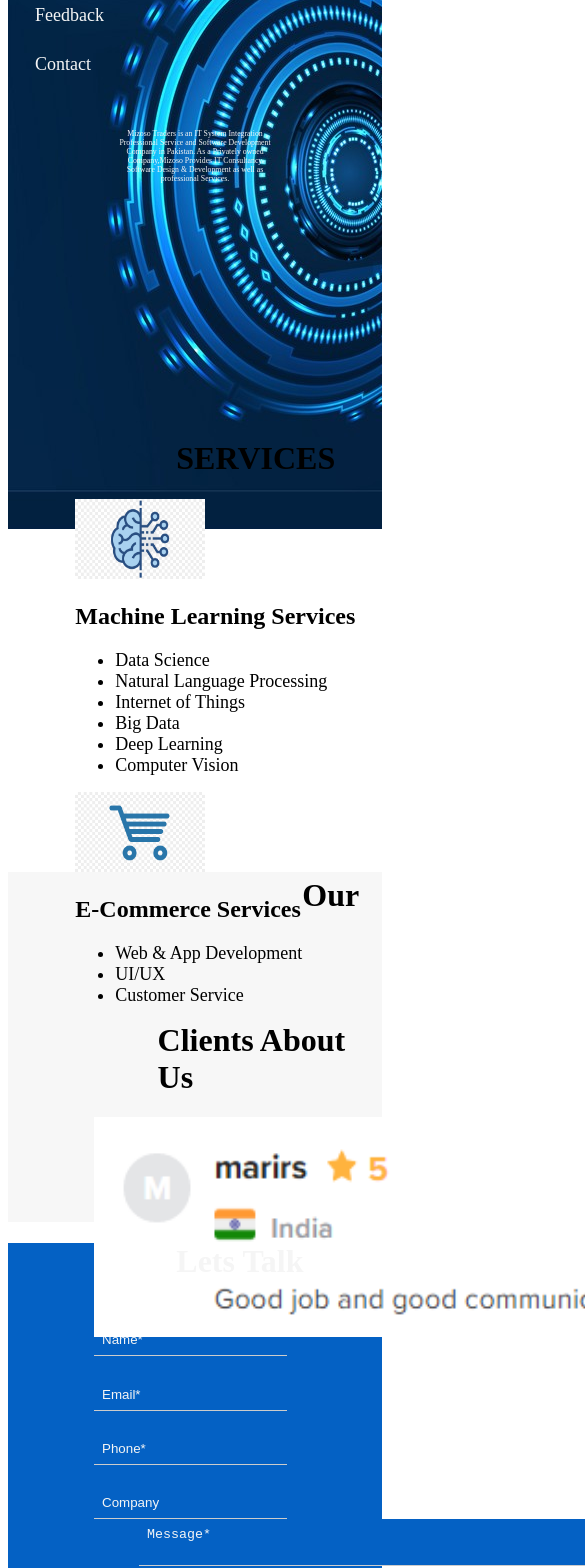
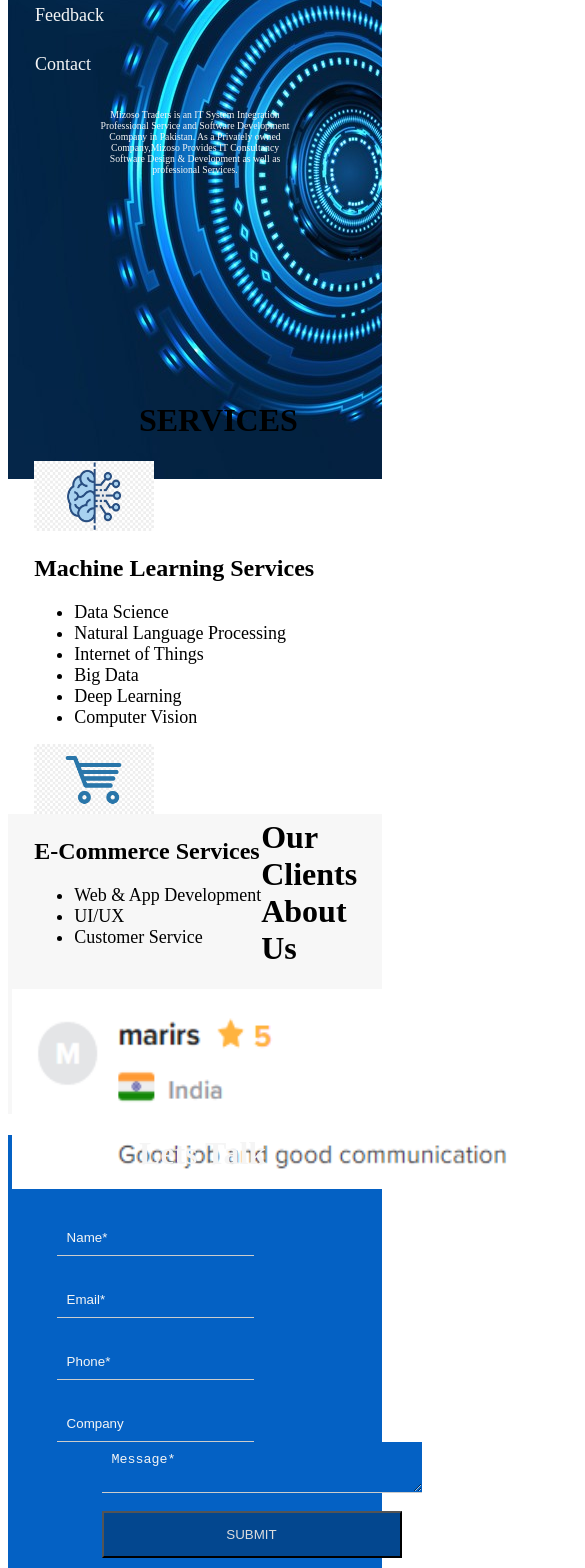
Before and after one commit to arsamawan/Miz-Corporate, an Angular app: page / in a window 390 px wide. Shown: the part 280-1848 px from the top of the page, 585 px wide, since content can reach past the window. Built offline with nearby package versions, Linux system fonts and the light colour scheme.

Commit message:
770px Main

```diff
--- a/src/app/main/main.component.css
+++ b/src/app/main/main.component.css
@@ -181,6 +181,98 @@ Responsiveness for Laptops*/
 
 }
 @media screen and (max-width: 770px) {
+  .background-img {
+    width: 100%;
+    height: 650px;
+    margin-top: -270px;
+    background-image: url("../../assets/blue-technology-circle-and-computer-abstract-vector-22953449.jpg");
+  }
+  .font-slider-text {
+    text-align: center;
+    color: whitesmoke;
+    margin-bottom:220px ;
+    margin-top: -370px;
+    font-size: 2.5vw;
+  }
+  .service-main{
+    height: 20vh;
+  }
+  .service-main h1{
+    padding-left: 35%;
+    padding-top: 2%;
+  }
+  .service-main div {
+    float: left;
+    padding-left: 7%;
+  }
+  .service-main img{
+    width: 120px;
+    height: 70px;
+  }
+  .service-main ul li {
+    font-size: large;
+  }
+  .feedback{
+    margin-top: 250px;
+    height:300px;
+    background-color: #f7f7f7;
+  }
+  .feedback h1{
+    padding-left: 30%;
+    padding-top: 1.5%;
+  }
+  .feedback img{
+    margin-left: 1%;
+    width:600px;
+    height: 200px;
+  }
+  .contact-us{
+    height: 500px;
+    width: 100%;
+    background-color:#0461c4;
+
+  }
+  .contact-us h1{
+    padding-left: 35%;
+    color: whitesmoke;
+  }
+  input{
+    margin-left:13%;
+    margin-top:7%;
+    padding:10px;
+    display:block;
+    border:none;
+    border-bottom:1px solid #ccc;
+    background-color: #0461c4;
+    float: left;
+    color: whitesmoke;
+
+  }
+  .message{
+    width: 300px;
+    margin-left: 25%;
+    margin-top:23%;
+    padding:10px;
+    display:block;
+    border:none;
+    border-bottom:1px solid #ccc;
+    background-color: #0461c4;
+    color: whitesmoke;
+  }
+
+  ::placeholder { /* Chrome, Firefox, Opera, Safari 10.1+ */
+    color: whitesmoke;
+    opacity: 1; /* Firefox */
+  }
+  .submit-button{
+    margin-left: 25%;
+    width: 300px;
+    background-color: #03478f;
+    height: 5.5vh;
+    color: #dddddd;
+  }
+
+
 
 }
 
```
